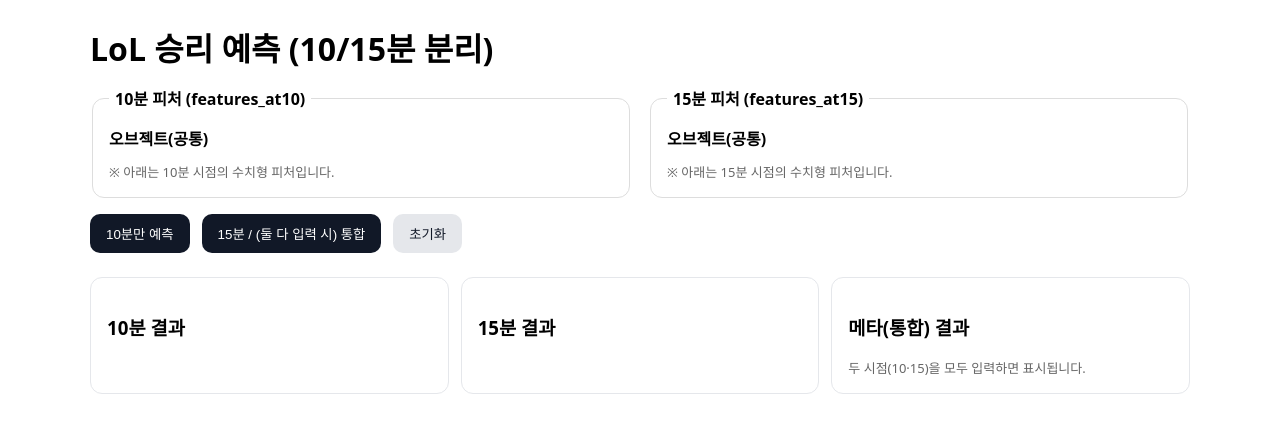
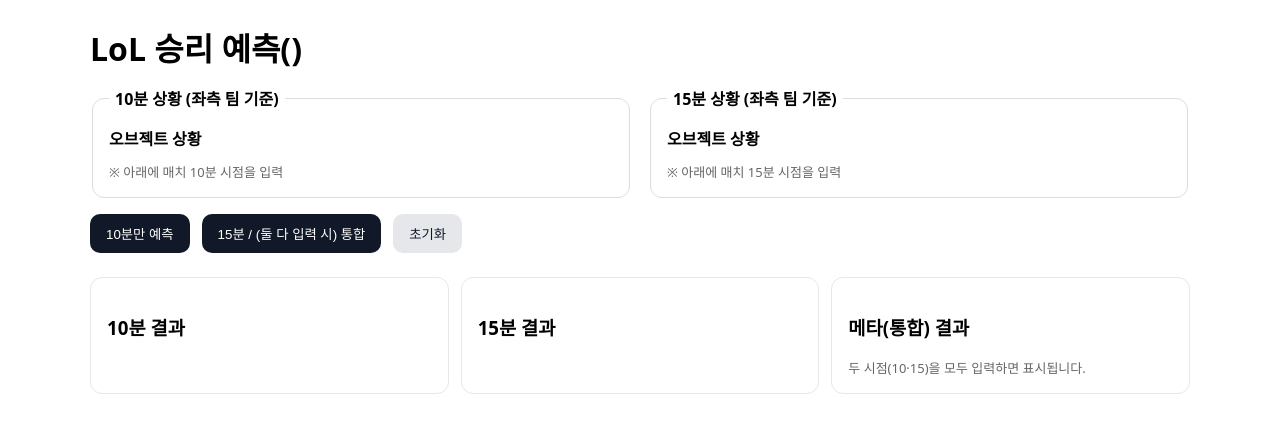
Before and after one commit to htaey/lol_win_predict, a Python web app: template templates/predictor/ui.html in a window 1280 px wide. Shown: the top 421 px of the page. Run offline with Jinja, Linux system fonts and the light colour scheme; the template is opened without the code that fills it, so the values that code supplies are empty.

Commit message:
Add files via upload

```diff
--- a/mlserve/settings.py
+++ b/mlserve/settings.py
@@ -3,7 +3,7 @@ import os
 
 BASE_DIR = Path(__file__).resolve().parent.parent
 
-SECRET_KEY = 'replace-this-in-production'
+SECRET_KEY = 'marrygoround1234'
 DEBUG = True
 ALLOWED_HOSTS = ['*']
 
--- a/templates/predictor/ui.html
+++ b/templates/predictor/ui.html
@@ -33,23 +33,23 @@
 </head>
 <body>
   <div class="container">
-    <h1>LoL 승리 예측 (10/15분 분리)</h1>
+    <h1>LoL 승리 예측()</h1>
     <div id="version" class="version"></div>
 
     <div class="grid">
       <fieldset>
-        <legend>10분 피처 (features_at10)</legend>
-        <div><strong>오브젝트(공통)</strong></div>
+        <legend>10분 상황 (좌측 팀 기준)</legend>
+        <div><strong>오브젝트 상황</strong></div>
         <div id="obj10" class="checkbox-row"></div>
-        <div class="muted">※ 아래는 10분 시점의 수치형 피처입니다.</div>
+        <div class="muted">※ 아래에 매치 10분 시점을 입력</div>
         <div id="feat10"></div>
       </fieldset>
 
       <fieldset>
-        <legend>15분 피처 (features_at15)</legend>
-        <div><strong>오브젝트(공통)</strong></div>
+        <legend>15분 상황 (좌측 팀 기준)</legend>
+        <div><strong>오브젝트 상황</strong></div>
         <div id="obj15" class="checkbox-row"></div>
-        <div class="muted">※ 아래는 15분 시점의 수치형 피처입니다.</div>
+        <div class="muted">※ 아래에 매치 15분 시점을 입력</div>
         <div id="feat15"></div>
       </fieldset>
     </div>
```
